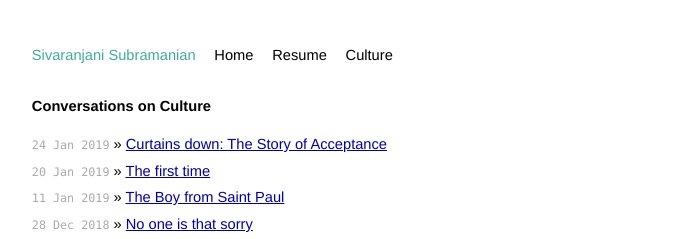
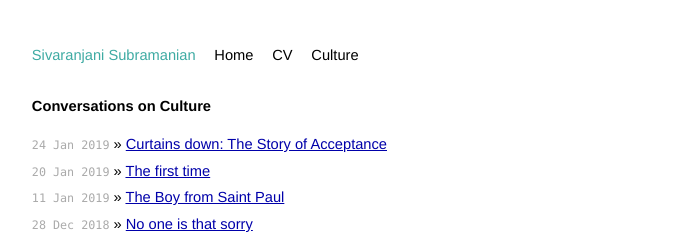
Before and after one commit to sranjani-s/bharg.github.io, a Jekyll site: the page built from kcl/index.html, in a window 1280 px wide. Shown: the top 239 px of the page, without its empty margins (300-979 px from the left). Built offline with Jekyll 4.4.1, drawn with Linux system fonts in a browser that asks for light colours.

Commit message:
Change resume to CV

```diff
--- a/_layouts/default.html
+++ b/_layouts/default.html
@@ -31,7 +31,7 @@ var WRInitTime=(new Date()).getTime();
     <p>
       Sivaranjani Subramanian
     <a class="extra" href="/">Home</a>
-    <a class="extra" href="https://bharg.github.io/Sivaranjani-Subramanian-full.pdf" target="_blank">Resume</a>
+    <a class="extra" href="https://bharg.github.io/Sivaranjani-Subramanian-full.pdf" target="_blank">CV</a>
     <a class="extra" href="/kcl/index.html">Culture</a>
   </p>
   </div>
```
